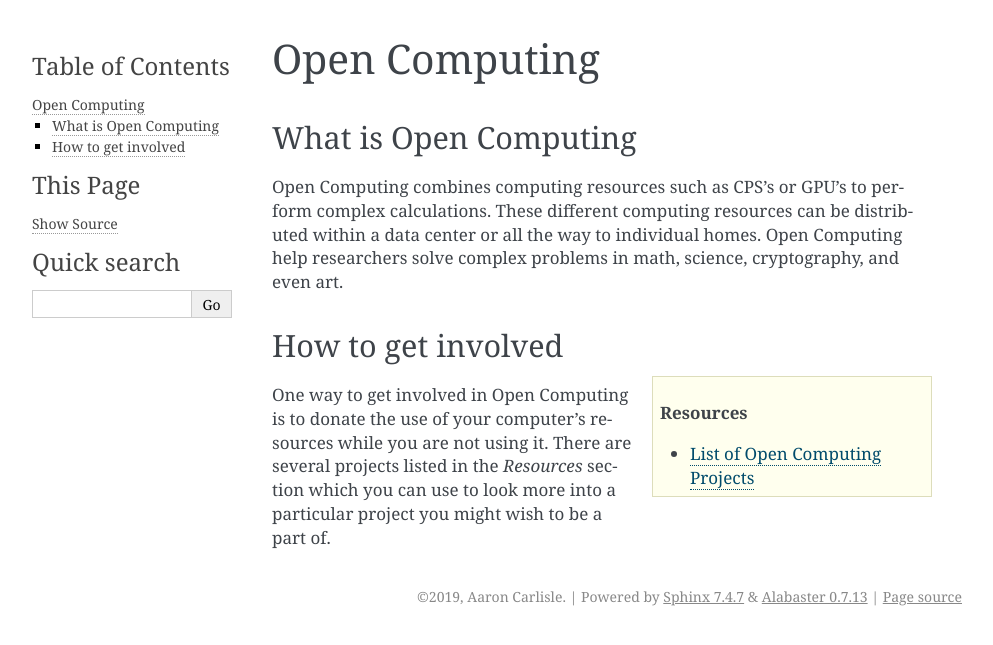
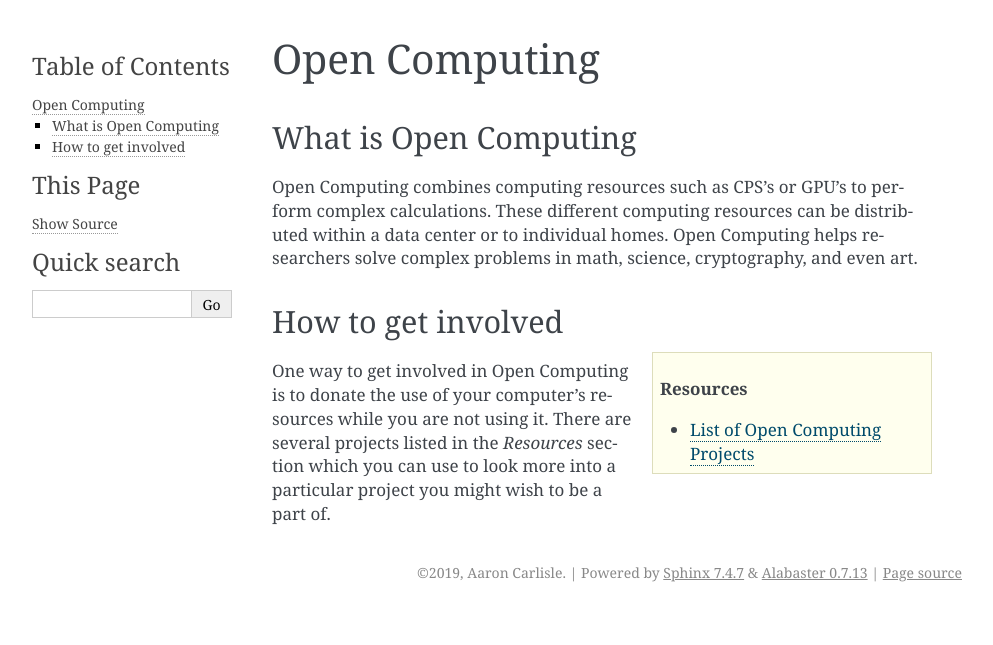
Before and after one commit to Blendify/open-culture, a Sphinx documentation site: the page built from source/open_computing.rst, in a window 1280 px wide. Shown: the top 645 px of the page, without its empty margins (148-1141 px from the left). Built offline with Sphinx 7.4.7, drawn with Linux system fonts in a browser that asks for light colours.

Commit message:
Update open_computing.rst

```diff
--- a/source/open_computing.rst
+++ b/source/open_computing.rst
@@ -7,8 +7,8 @@ What is Open Computing
 ======================
 
 Open Computing combines computing resources such as CPS's or GPU's to perform complex calculations.
-These different computing resources can be distributed within a data center or all the way to individual homes.
-Open Computing help researchers solve complex problems in math, science, cryptography, and even art.
+These different computing resources can be distributed within a data center or to individual homes.
+Open Computing helps researchers solve complex problems in math, science, cryptography, and even art.
 
 How to get involved
 ===================
```
